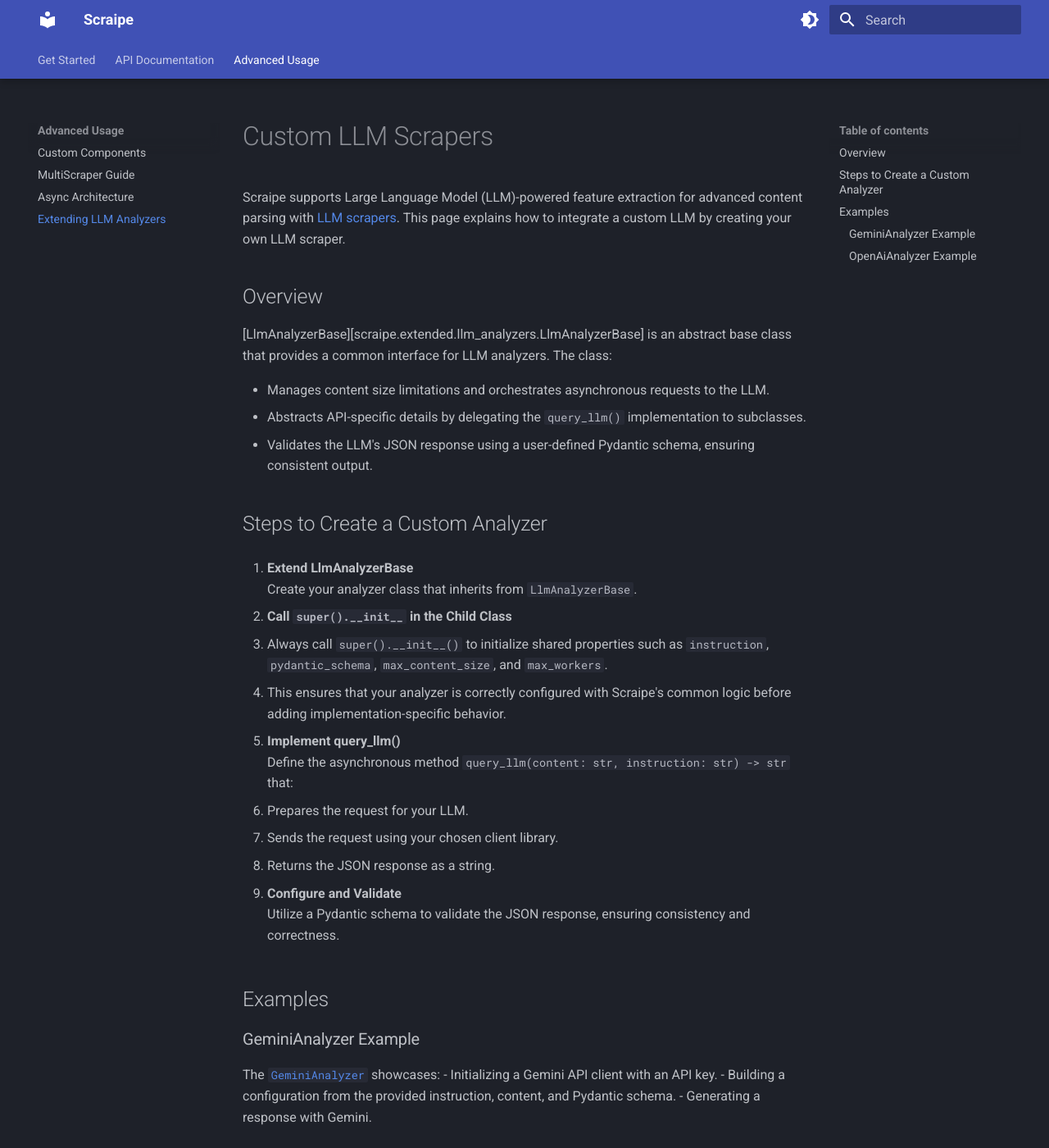
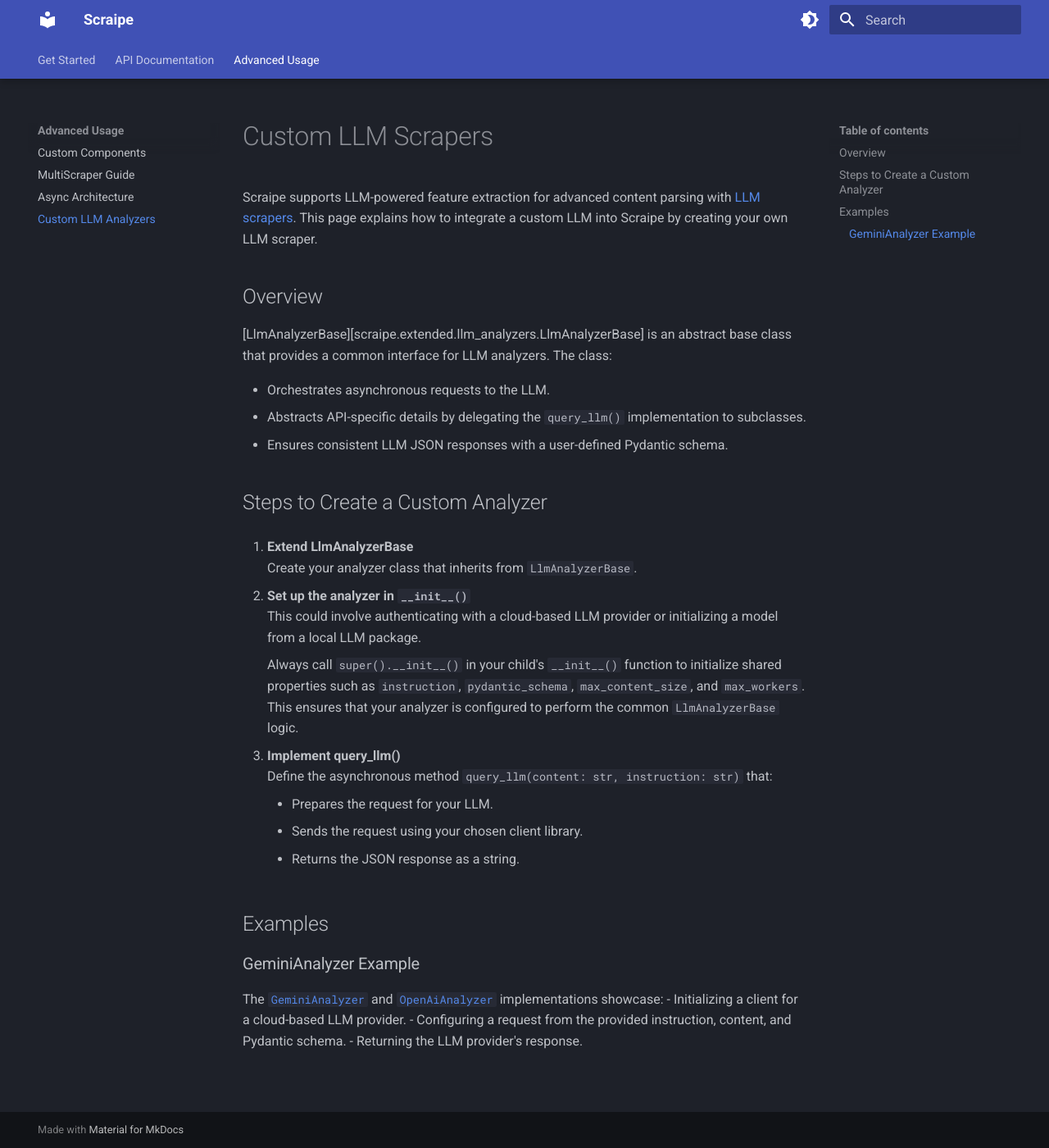
Before and after one commit to SnpM/scraipe, an MkDocs documentation site: the page built from docs/advanced_usage/extending_llm_analyzers.md, in a window 1280 px wide and 1400 px high. Shown: the whole window at 82% size. Built offline with MkDocs 1.6.1 and Material for MkDocs 9.7.7, drawn with Linux system fonts in a browser that asks for light colours; some of the changed text lies outside the part shown.

Commit message:
Update docs

```diff
--- a/docs/advanced_usage/extending_llm_analyzers.md
+++ b/docs/advanced_usage/extending_llm_analyzers.md
@@ -1,43 +1,34 @@
 # Custom LLM Scrapers
 
-Scraipe supports Large Language Model (LLM)-powered feature extraction for advanced content parsing with [LLM scrapers](../get_started/using_llm_analyzers.md). This page explains how to integrate a custom LLM by creating your own LLM scraper.
+Scraipe supports LLM-powered feature extraction for advanced content parsing with [LLM scrapers](../get_started/using_llm_analyzers.md). This page explains how to integrate a custom LLM into Scraipe by creating your own LLM scraper.
 
 ## Overview
 [LlmAnalyzerBase][scraipe.extended.llm_analyzers.LlmAnalyzerBase] is an abstract base class that provides a common interface for LLM analyzers. The class:
 
-- Manages content size limitations and orchestrates asynchronous requests to the LLM.
+- Orchestrates asynchronous requests to the LLM.
 - Abstracts API-specific details by delegating the `query_llm()` implementation to subclasses.
-- Validates the LLM's JSON response using a user-defined Pydantic schema, ensuring consistent output.
+- Ensures consistent LLM JSON responses with a user-defined Pydantic schema.
 
 ## Steps to Create a Custom Analyzer
 1. **Extend LlmAnalyzerBase**
    Create your analyzer class that inherits from `LlmAnalyzerBase`.
 
-2. **Call `super().__init__` in the Child Class**
-   - Always call `super().__init__()` to initialize shared properties such as `instruction`, `pydantic_schema`, `max_content_size`, and `max_workers`.
-   - This ensures that your analyzer is correctly configured with Scraipe's common logic before adding implementation-specific behavior.
+2. **Set up the analyzer in `__init__()`**
+   This could involve authenticating with a cloud-based LLM provider or initializing a model from a local LLM package.
+
+      Always call `super().__init__()` in your child's `__init__()` function to initialize shared properties such as `instruction`, `pydantic_schema`, `max_content_size`, and `max_workers`. This ensures that your analyzer is configured to perform the common `LlmAnalyzerBase` logic.
 
 3. **Implement query_llm()**
-   Define the asynchronous method `query_llm(content: str, instruction: str) -> str` that:
-   - Prepares the request for your LLM.
-   - Sends the request using your chosen client library.
-   - Returns the JSON response as a string.
+   Define the asynchronous method `query_llm(content: str, instruction: str)` that:
 
-4. **Configure and Validate**
-   Utilize a Pydantic schema to validate the JSON response, ensuring consistency and correctness.
+      - Prepares the request for your LLM.
+      - Sends the request using your chosen client library.
+      - Returns the JSON response as a string.
 
 ## Examples
 
 ### GeminiAnalyzer Example
-The [`GeminiAnalyzer`](https://github.com/SnpM/scraipe/blob/main/scraipe/extended/llm_analyzers/gemini_analyzer.py) showcases:
-- Initializing a Gemini API client with an API key.
-- Building a configuration from the provided instruction, content, and Pydantic schema.
-- Generating a response with Gemini.
-
-### OpenAiAnalyzer Example
-The [`OpenAiAnalyzer`](https://github.com/SnpM/scraipe/blob/main/scraipe/extended/llm_analyzers/openai_analyzer.py) showcases:
-- Setting up an asynchronous OpenAI client.
-- Sending chat messages containing system instructions and content.
-- Generating a response with OpenAI.
-
-This guide follows the pattern used in our guide, so you can configure and utilize your custom analyzer in a similar way within your projects.
+The [`GeminiAnalyzer`](https://github.com/SnpM/scraipe/blob/main/scraipe/extended/llm_analyzers/gemini_analyzer.py) and [`OpenAiAnalyzer`](https://github.com/SnpM/scraipe/blob/main/scraipe/extended/llm_analyzers/openai_analyzer.py) implementations showcase:
+- Initializing a client for a cloud-based LLM provider.
+- Configuring a request from the provided instruction, content, and Pydantic schema.
+- Returning the LLM provider's response.
```
Also changed, not shown: docs/advanced_usage/__nav__.md (+1 -1 lines).
